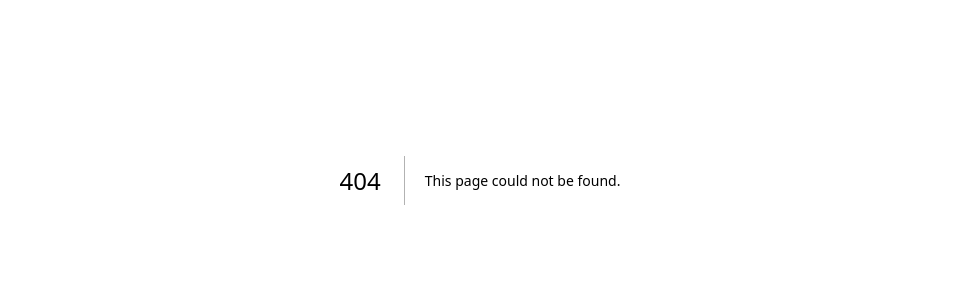
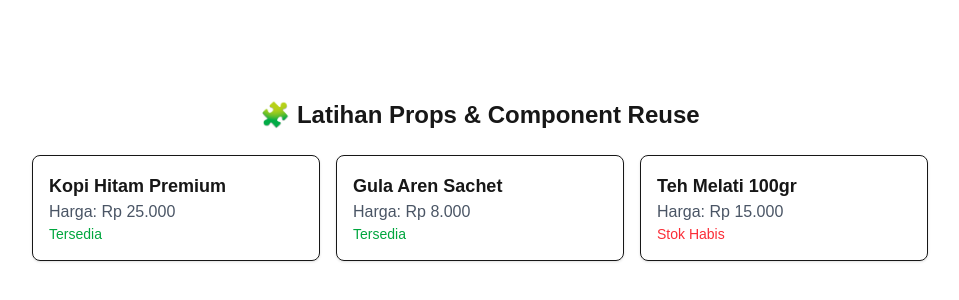
Before and after one commit to ddhewitte/Repetition-Next-JS, a Next.js app: page /props-demo in a window 1280 px wide. Before the commit this address had no page. Shown: the part 220-520 px from the top of the page, without its empty margins (160-1119 px from the left). Built offline with nearby package versions, Linux system fonts and the light colour scheme.

Commit message:
Latihan : Passing props antar komponen

```diff
--- /dev/null
+++ b/app/components/ProductCard.tsx
@@ -0,0 +1,25 @@
+'use client';
+
+import React from "react";
+
+interface ProductCardProps {
+  name: string;
+  price: number;
+  inStock?: boolean; // optional props
+}
+
+export default function ProductCard({ name, price, inStock = true }: ProductCardProps) {
+  return (
+    <div className="border rounded-lg p-4 shadow hover:shadow-lg transition">
+      <h3 className="text-lg font-semibold">{name}</h3>
+      <p className="text-gray-600">Harga: Rp {price.toLocaleString('id-ID')}</p>
+      <p
+        className={`text-sm font-medium ${
+          inStock ? "text-green-600" : "text-red-500"
+        }`}
+      >
+        {inStock ? "Tersedia" : "Stok Habis"}
+      </p>
+    </div>
+  );
+}
--- /dev/null
+++ b/app/props-demo/page.tsx
@@ -0,0 +1,15 @@
+import ProductCard from "../components/ProductCard";
+
+export default function PropsDemoPage() {
+  return (
+    <main className="min-h-screen flex flex-col items-center justify-center gap-6 p-6">
+      <h1 className="text-2xl font-bold">🧩 Latihan Props & Component Reuse</h1>
+
+      <div className="grid grid-cols-1 md:grid-cols-3 gap-4 w-full max-w-4xl">
+        <ProductCard name="Kopi Hitam Premium" price={25000} />
+        <ProductCard name="Gula Aren Sachet" price={8000} />
+        <ProductCard name="Teh Melati 100gr" price={15000} inStock={false} />
+      </div>
+    </main>
+  );
+}
```
